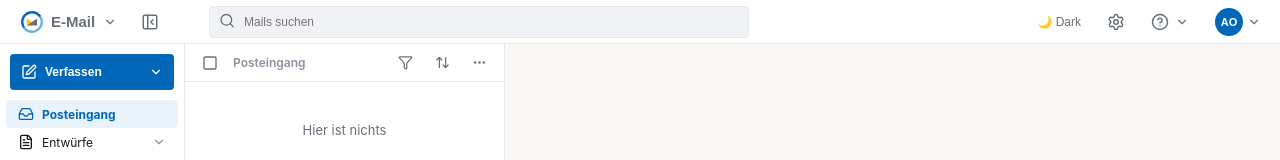
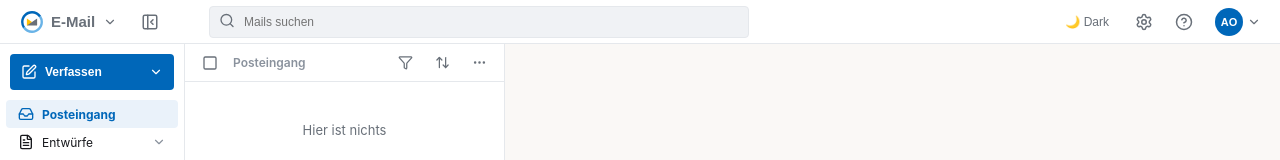
Before and after one commit to tenevomedia/email-app, a Next.js app: page / in a window 1280 px wide. Shown: the top 160 px of the page. Built offline with nearby package versions, Linux system fonts and the light colour scheme.

Commit message:
fix: Chevron am Hilfe-Button im Header entfernen

```diff
--- a/components/PageHeader.tsx
+++ b/components/PageHeader.tsx
@@ -150,9 +150,8 @@ export const PageHeader: React.FC<PageHeaderProps> = ({
           <Settings size={18} />
         </Link>
 
-        <button className="v-Button v-Button--subtle" title="Hilfe">
+        <button className="v-Button v-Button--subtle v-Button--iconOnly" title="Hilfe">
           <HelpCircle size={18} />
-          <ChevronDown size={14} />
         </button>
 
         <div style={{ position: "relative" }} ref={menuRef}>
```
